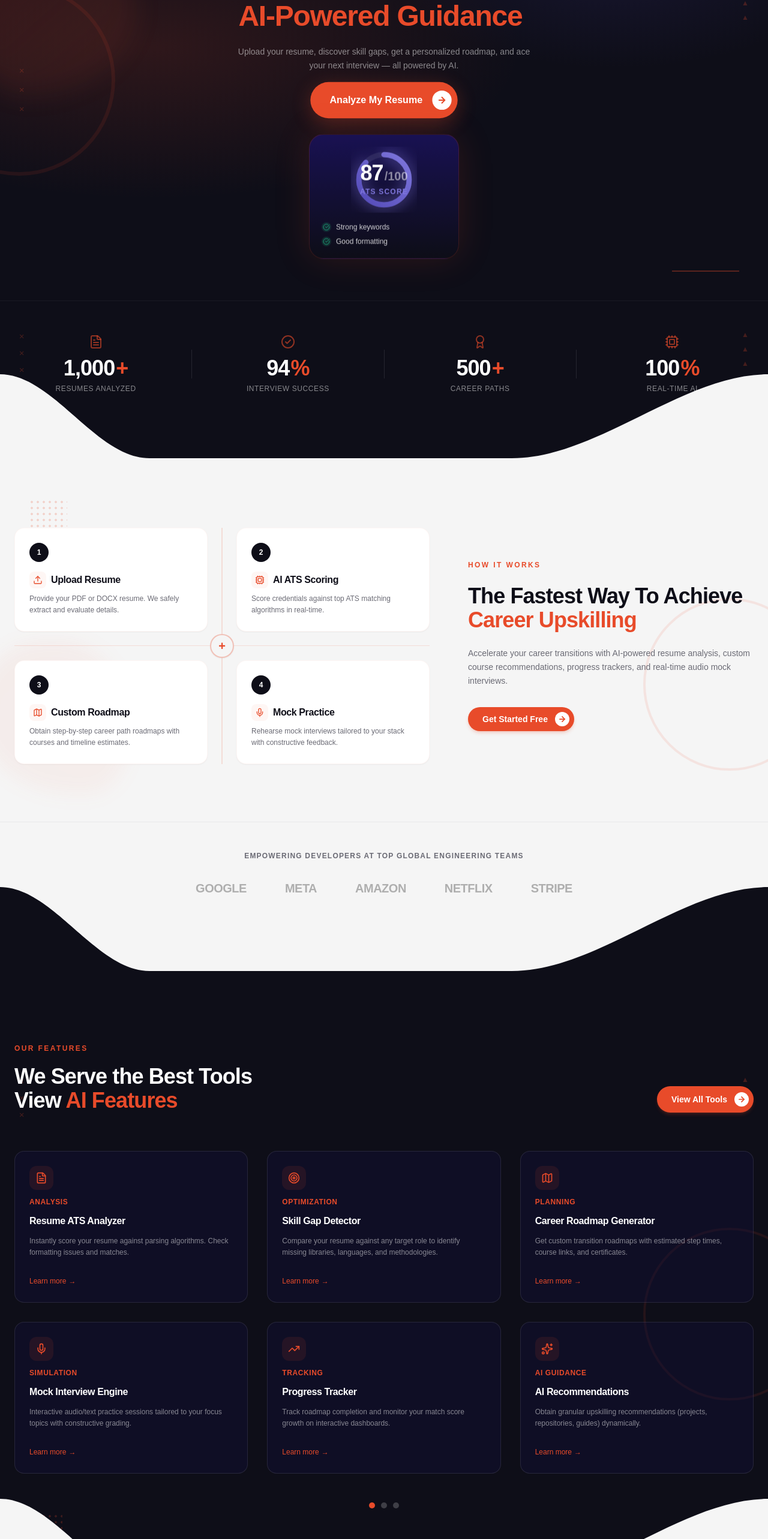
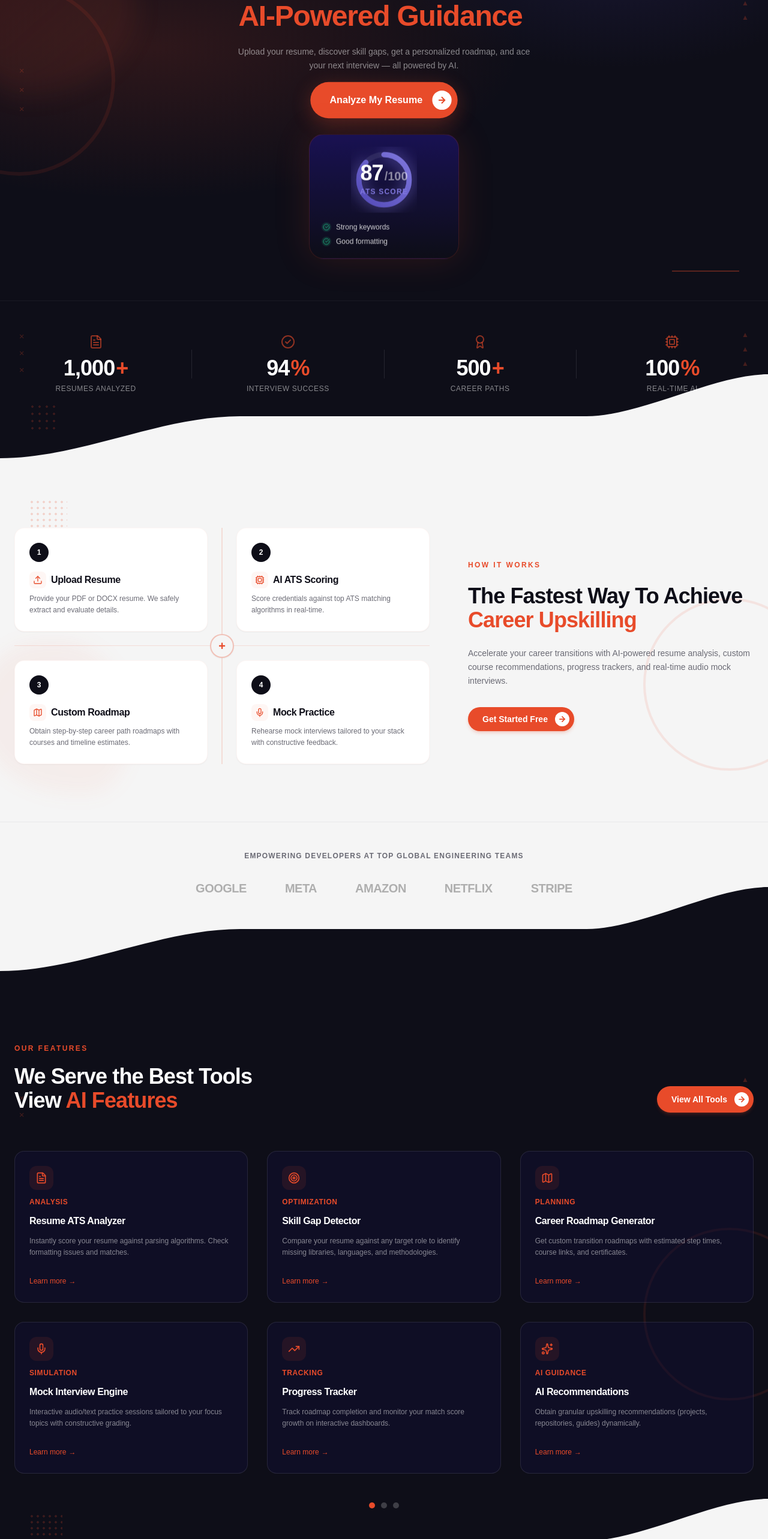
Before and after one commit to MpuhweNikita/Inzira-frontend, a Next.js app: page / in a window 1280 px wide. Shown: the part 203-2769 px from the top of the page at 60% size. Built offline with nearby package versions, Linux system fonts and the light colour scheme; a web font is replaced by a local one.

Commit message:
Modified the app design of curve

```diff
--- a/src/components/landing/features-grid.tsx
+++ b/src/components/landing/features-grid.tsx
@@ -171,7 +171,7 @@ export function FeaturesGrid() {
       <div className="absolute left-0 right-0 bottom-0 overflow-hidden w-full leading-[0] pointer-events-none z-10">
         <svg viewBox="0 0 1440 160" className="relative block w-full h-[80px] md:h-[120px] lg:h-[160px]" preserveAspectRatio="none">
           <path
-            d="M0,0 C100,0 180,140 280,140 L960,140 C1120,140 1280,0 1440,0 L1440,160 L0,160 Z"
+            d="M0,140 C150,140 300,70 450,70 L1100,70 C1200,70 1340,0 1440,0 L1440,160 L0,160 Z"
             fill="#f5f5f5"
           />
         </svg>
--- a/src/components/landing/how-it-works.tsx
+++ b/src/components/landing/how-it-works.tsx
@@ -162,7 +162,7 @@ export function HowItWorks() {
       <div className="absolute left-0 right-0 bottom-0 overflow-hidden w-full leading-[0] pointer-events-none z-10">
         <svg viewBox="0 0 1440 160" className="relative block w-full h-[80px] md:h-[120px] lg:h-[160px]" preserveAspectRatio="none">
           <path
-            d="M0,0 C100,0 180,140 280,140 L960,140 C1120,140 1280,0 1440,0 L1440,160 L0,160 Z"
+            d="M0,140 C150,140 300,70 450,70 L1100,70 C1200,70 1340,0 1440,0 L1440,160 L0,160 Z"
             fill="#0e0e18"
           />
         </svg>
--- a/src/components/landing/stats.tsx
+++ b/src/components/landing/stats.tsx
@@ -107,7 +107,7 @@ export function Stats() {
       <div className="absolute left-0 right-0 bottom-0 overflow-hidden w-full leading-[0] pointer-events-none z-10">
         <svg viewBox="0 0 1440 160" className="relative block w-full h-[80px] md:h-[120px] lg:h-[160px]" preserveAspectRatio="none">
           <path
-            d="M0,0 C100,0 180,140 280,140 L960,140 C1120,140 1280,0 1440,0 L1440,160 L0,160 Z"
+            d="M0,140 C150,140 300,70 450,70 L1100,70 C1200,70 1340,0 1440,0 L1440,160 L0,160 Z"
             fill="#f5f5f5"
           />
         </svg>
--- a/src/components/landing/testimonials.tsx
+++ b/src/components/landing/testimonials.tsx
@@ -116,7 +116,7 @@ export function Testimonials() {
       <div className="absolute left-0 right-0 bottom-0 overflow-hidden w-full leading-[0] pointer-events-none z-10">
         <svg viewBox="0 0 1440 160" className="relative block w-full h-[80px] md:h-[120px] lg:h-[160px]" preserveAspectRatio="none">
           <path
-            d="M0,0 C100,0 180,140 280,140 L960,140 C1120,140 1280,0 1440,0 L1440,160 L0,160 Z"
+            d="M0,140 C150,140 300,70 450,70 L1100,70 C1200,70 1340,0 1440,0 L1440,160 L0,160 Z"
             fill="#0e0e18"
           />
         </svg>
```
